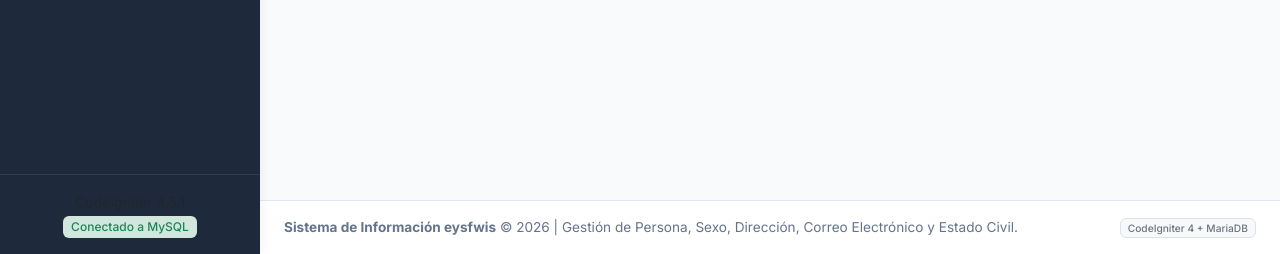
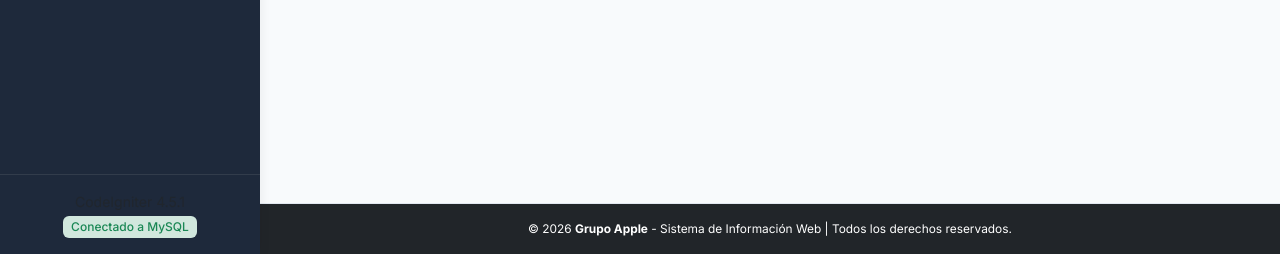
Before and after one commit to geraldmendezbonilla-wq/Grupo_Apple, a CodeIgniter 4 app: the page made by eysfwis-main/app/Views/correoelectronico/correo_edit.php in a window 1280 px wide. Shown: the part 546-800 px from the top of the page. Run offline with PHP 8.4 and a stand-in for CodeIgniter, Linux system fonts and the light colour scheme; the template is opened without the code that fills it, so the values that code supplies are empty; some libraries are stand-ins or nearby versions.

Commit message:
Commit 4: Actualizacion del pie de pagina con creditos y derechos de autor del Grupo Apple

```diff
--- a/eysfwis-main/app/Views/layout/main.php
+++ b/eysfwis-main/app/Views/layout/main.php
@@ -329,19 +329,16 @@
             <?= $this->renderSection('content') ?>
         </main>
 
+
         <!-- Footer -->
-        <footer>
-            <div class="d-flex justify-content-between align-items-center flex-wrap gap-2">
-                <div>
-                    <strong>Sistema de Información eysfwis</strong> &copy; <?= date('Y') ?> | Gestión de Persona, Sexo, Dirección, Correo Electrónico y Estado Civil.
-                </div>
-                <div>
-                    <span class="badge bg-light text-secondary border">CodeIgniter 4 + MariaDB</span>
-                </div>
+        <footer class="bg-dark text-white text-center py-3 mt-5">
+            <div class="container">
+                <p class="mb-0 small">
+                    &copy; 2026 <strong>Grupo Apple</strong> - Sistema de Información Web | Todos los derechos reservados.
+                </p>
             </div>
         </footer>
-    </div>
-</div>
+
 
 <!-- Modal Universal de Confirmación de Borrado -->
 <div class="modal fade" id="modalUniversalDelete" tabindex="-1" aria-hidden="true">
```
